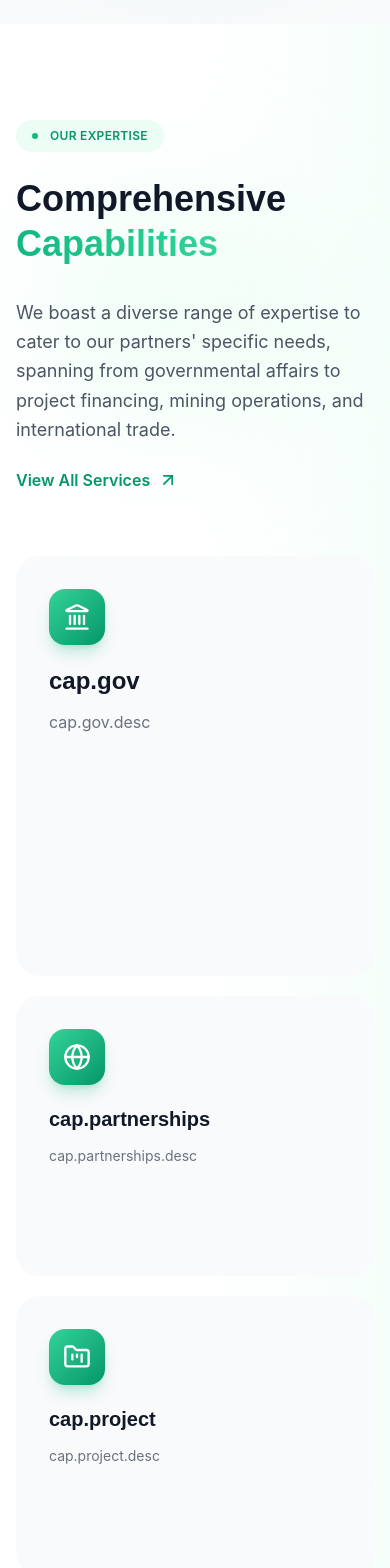
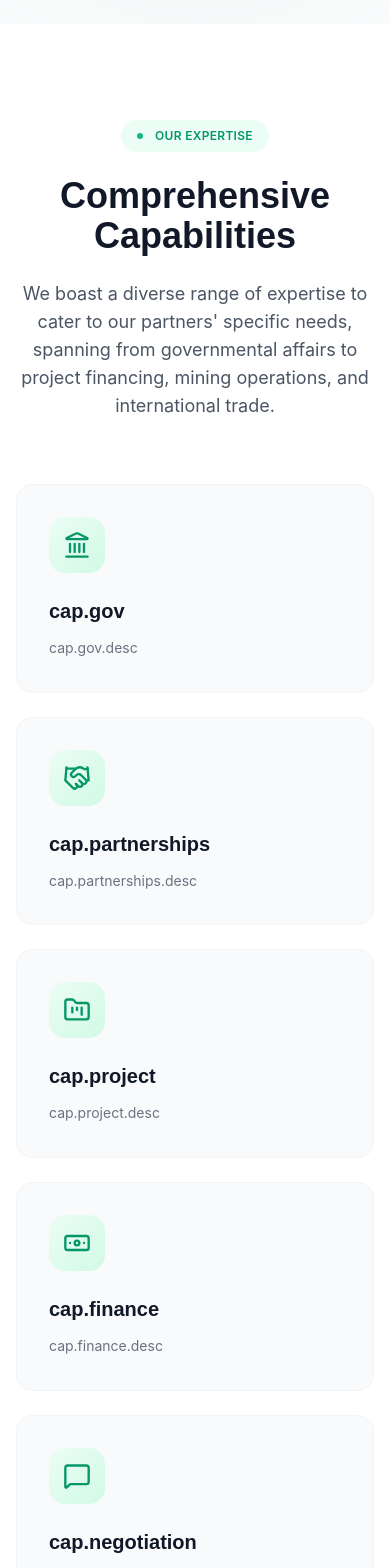
Before and after one commit to samwiseuggit/gdpconsults, a React (Vite) app: page / in a window 390 px wide. Shown: the part 3600-5168 px from the top of the page. Built offline with nearby package versions, Linux system fonts and the light colour scheme.

Commit message:
Add files via upload

```diff
--- /dev/null
+++ b/src/sections/CTASection.tsx
@@ -0,0 +1,43 @@
+import { Link } from 'react-router-dom';
+import { ArrowRight, Phone } from 'lucide-react';
+import { useLanguage } from '../contexts/LanguageContext';
+
+export default function CTASection() {
+  const { language } = useLanguage();
+
+  return (
+    <section className="py-24 lg:py-32 px-4 md:px-8 bg-gray-950 relative overflow-hidden">
+      {/* Background Elements */}
+      <div className="absolute top-0 right-0 w-96 h-96 bg-emerald-500/10 rounded-full blur-3xl" />
+      <div className="absolute bottom-0 left-0 w-64 h-64 bg-emerald-400/5 rounded-full blur-3xl" />
+
+      <div className="max-w-4xl mx-auto text-center relative">
+        <h2 className="font-heading text-4xl md:text-5xl lg:text-6xl font-bold text-white mb-6">
+          {language === 'fr' ? 'Prêt à Transformer ' : 'Ready to Transform '}
+          <span className="gradient-text">{language === 'fr' ? 'Votre Vision?' : 'Your Vision?'}</span>
+        </h2>
+        <p className="text-gray-400 text-lg md:text-xl mb-10 max-w-2xl mx-auto">
+          {language === 'fr'
+            ? 'Discutons de la façon dont GPD Consulting peut vous aider à atteindre vos objectifs de développement.'
+            : 'Let\'s discuss how GPD Consulting can help you achieve your development goals.'}
+        </p>
+        <div className="flex flex-col sm:flex-row gap-4 justify-center">
+          <Link
+            to="/contact"
+            className="inline-flex items-center justify-center gap-3 px-8 py-4 bg-emerald-500 text-white font-semibold rounded-full hover:bg-emerald-600 transition-colors group"
+          >
+            {language === 'fr' ? 'Démarrer un Projet' : 'Start Your Project'}
+            <ArrowRight className="w-5 h-5 transition-transform group-hover:translate-x-1" />
+          </Link>
+          <a
+            href="tel:+14166175638"
+            className="inline-flex items-center justify-center gap-3 px-8 py-4 border border-white/20 text-white font-semibold rounded-full hover:bg-white/10 transition-colors"
+          >
+            <Phone className="w-5 h-5" />
+            {language === 'fr' ? 'Nous Appeler' : 'Call Us'}
+          </a>
+        </div>
+      </div>
+    </section>
+  );
+}
--- a/src/sections/CapabilitiesSection.tsx
+++ b/src/sections/CapabilitiesSection.tsx
@@ -2,66 +2,21 @@ import { useRef, useLayoutEffect } from 'react';
 import { gsap } from 'gsap';
 import { ScrollTrigger } from 'gsap/ScrollTrigger';
 import { Link } from 'react-router-dom';
-import { ArrowUpRight, Landmark, Globe, FolderKanban, Banknote, FileSignature, Ruler, Leaf, TrendingUp, Plane } from 'lucide-react';
+import { ArrowUpRight, Landmark, Handshake, FolderKanban, Banknote, MessageSquare, Building2, Leaf, TrendingUp, Plane } from 'lucide-react';
 import { useLanguage } from '../contexts/LanguageContext';
 
 gsap.registerPlugin(ScrollTrigger);
 
 const capabilities = [
-  {
-    icon: Landmark,
-    titleKey: 'cap.gov',
-    descKey: 'cap.gov.desc',
-    size: 'large'
-  },
-  {
-    icon: Globe,
-    titleKey: 'cap.partnerships',
-    descKey: 'cap.partnerships.desc',
-    size: 'small'
-  },
-  {
-    icon: FolderKanban,
-    titleKey: 'cap.project',
-    descKey: 'cap.project.desc',
-    size: 'small'
-  },
-  {
-    icon: Banknote,
-    titleKey: 'cap.finance',
-    descKey: 'cap.finance.desc',
-    size: 'large'
-  },
-  {
-    icon: FileSignature,
-    titleKey: 'cap.negotiation',
-    descKey: 'cap.negotiation.desc',
-    size: 'small'
-  },
-  {
-    icon: Ruler,
-    titleKey: 'cap.engineering',
-    descKey: 'cap.engineering.desc',
-    size: 'small'
-  },
-  {
-    icon: Leaf,
-    titleKey: 'cap.green',
-    descKey: 'cap.green.desc',
-    size: 'large'
-  },
-  {
-    icon: TrendingUp,
-    titleKey: 'cap.lobbying',
-    descKey: 'cap.lobbying.desc',
-    size: 'small'
-  },
-  {
-    icon: Plane,
-    titleKey: 'cap.aviation',
-    descKey: 'cap.aviation.desc',
-    size: 'small'
-  },
+  { icon: Landmark, titleKey: 'cap.gov', descKey: 'cap.gov.desc', link: '/services/governmental-affairs' },
+  { icon: Handshake, titleKey: 'cap.partnerships', descKey: 'cap.partnerships.desc', link: '/services/international-partnerships' },
+  { icon: FolderKanban, titleKey: 'cap.project', descKey: 'cap.project.desc', link: '/services/project-development' },
+  { icon: Banknote, titleKey: 'cap.finance', descKey: 'cap.finance.desc', link: '/services/project-finance' },
+  { icon: MessageSquare, titleKey: 'cap.negotiation', descKey: 'cap.negotiation.desc', link: '/services/negotiation' },
+  { icon: Building2, titleKey: 'cap.engineering', descKey: 'cap.engineering.desc', link: '/services/architecture-engineering' },
+  { icon: Leaf, titleKey: 'cap.green', descKey: 'cap.green.desc', link: '/services/green-technology' },
+  { icon: TrendingUp, titleKey: 'cap.lobbying', descKey: 'cap.lobbying.desc', link: '/services/economic-lobbying' },
+  { icon: Plane, titleKey: 'cap.aviation', descKey: 'cap.aviation.desc', link: '/services/aviation-industry' },
 ];
 
 export default function CapabilitiesSection() {
@@ -70,42 +25,20 @@ export default function CapabilitiesSection() {
 
   useLayoutEffect(() => {
     const ctx = gsap.context(() => {
-      // Section header animation
-      gsap.fromTo('.cap-header > *',
+      gsap.fromTo('.capability-card',
         { y: 50, opacity: 0 },
         {
           y: 0,
           opacity: 1,
-          stagger: 0.1,
-          duration: 0.8,
+          stagger: 0.08,
+          duration: 0.6,
           ease: 'power3.out',
           scrollTrigger: {
-            trigger: '.cap-header',
+            trigger: '.capabilities-grid',
             start: 'top 85%',
           }
         }
       );
-
-      // Bento grid cards animation
-      gsap.fromTo('.bento-card',
-        { y: 60, opacity: 0, scale: 0.95 },
-        {
-          y: 0,
-          opacity: 1,
-          scale: 1,
-          stagger: {
-            amount: 0.8,
-            from: 'random'
-          },
-          duration: 0.7,
-          ease: 'power3.out',
-          scrollTrigger: {
-            trigger: '.bento-grid',
-            start: 'top 80%',
-          }
-        }
-      );
-
     }, sectionRef);
 
     return () => ctx.revert();
@@ -113,77 +46,52 @@ export default function CapabilitiesSection() {
 
   return (
     <section ref={sectionRef} className="py-24 lg:py-32 px-4 md:px-8 bg-white relative overflow-hidden">
-      {/* Background Decoration */}
-      <div className="absolute top-0 right-0 w-1/2 h-full bg-gradient-to-l from-emerald-50/50 to-transparent" />
-      <div className="absolute top-40 left-10 w-64 h-64 bg-emerald-100/30 rounded-full blur-3xl" />
-
       <div className="max-w-7xl mx-auto relative">
         {/* Section Header */}
-        <div className="cap-header flex flex-col lg:flex-row lg:items-end lg:justify-between gap-8 mb-16">
-          <div className="max-w-2xl">
+        <div className="text-center mb-16">
           <div className="inline-flex items-center gap-3 px-4 py-2 bg-emerald-50 rounded-full mb-6">
             <div className="w-1.5 h-1.5 bg-emerald-500 rounded-full" />
             <span className="text-emerald-600 text-xs font-semibold tracking-wide uppercase">{t('capabilities.tagline')}</span>
           </div>
-            <h2 className="font-heading text-4xl md:text-5xl lg:text-6xl font-bold text-gray-900 leading-tight">
-              {t('capabilities.title').split(' ')[0]}<br />
-              <span className="gradient-text">{t('capabilities.title').split(' ').slice(1).join(' ')}</span>
+          <h2 className="font-heading text-4xl md:text-5xl font-bold text-gray-900 mb-6">
+            {t('capabilities.title')}
           </h2>
-          </div>
-          <div className="lg:max-w-md">
-            <p className="text-gray-600 text-lg leading-relaxed mb-6">
+          <p className="text-gray-600 text-lg max-w-3xl mx-auto">
             {t('capabilities.description')}
           </p>
-            <Link
-              to="/services"
-              className="inline-flex items-center gap-2 text-emerald-600 font-semibold group"
-            >
-              {t('capabilities.cta')}
-              <ArrowUpRight className="w-5 h-5 transition-transform group-hover:translate-x-1 group-hover:-translate-y-1" />
-            </Link>
-          </div>
         </div>
 
-        {/* Bento Grid */}
-        <div className="bento-grid grid grid-cols-1 md:grid-cols-2 lg:grid-cols-4 gap-5">
+        {/* Capabilities Grid */}
+        <div className="capabilities-grid grid sm:grid-cols-2 lg:grid-cols-3 gap-6">
           {capabilities.map((cap, index) => (
             <Link
               key={index}
-              to="/services"
-              className={`bento-card group relative bg-gray-50 rounded-3xl p-8 transition-all duration-500 hover:bg-white hover:shadow-2xl hover:shadow-emerald-500/10 border border-transparent hover:border-emerald-100 cursor-pointer flex flex-col ${
-                cap.size === 'large' ? 'md:col-span-2 md:row-span-2 min-h-[420px]' : 'min-h-[280px]'
-              }`}
+              to={cap.link}
+              className="capability-card group bg-gray-50 rounded-2xl p-8 border border-gray-100 hover:border-emerald-200 hover:shadow-xl hover:shadow-emerald-500/5 transition-all duration-500"
             >
-              {/* Icon */}
-              <div className={`w-14 h-14 rounded-2xl bg-gradient-to-br from-emerald-400 to-emerald-600 flex items-center justify-center mb-5 transition-transform duration-500 group-hover:scale-110 group-hover:rotate-3 shadow-lg shadow-emerald-500/25 flex-shrink-0 ${
-                cap.size === 'large' ? 'lg:w-16 lg:h-16' : ''
-              }`}>
-                <cap.icon className="w-7 h-7 text-white" />
+              <div className="w-14 h-14 rounded-2xl bg-gradient-to-br from-emerald-50 to-emerald-100 flex items-center justify-center mb-6 transition-all duration-500 group-hover:scale-110 group-hover:from-emerald-400 group-hover:to-emerald-600">
+                <cap.icon className="w-7 h-7 text-emerald-600 group-hover:text-white transition-colors" />
+              </div>
+              <h3 className="font-heading text-xl font-bold text-gray-900 mb-3 group-hover:text-emerald-600 transition-colors flex items-center gap-2">
+                {t(cap.titleKey)}
+                <ArrowUpRight className="w-4 h-4 opacity-0 group-hover:opacity-100 transition-opacity" />
+              </h3>
+              <p className="text-gray-500 text-sm leading-relaxed">
+                {t(cap.descKey)}
+              </p>
+            </Link>
+          ))}
         </div>
 
-              {/* Content */}
-              <div className="flex-grow">
-                <h3 className={`font-heading font-bold text-gray-900 mb-3 transition-colors group-hover:text-emerald-600 ${
-                  cap.size === 'large' ? 'text-2xl lg:text-3xl' : 'text-xl'
-                }`}>
-                  {t(cap.titleKey)}
-                </h3>
-                <p className={`text-gray-500 leading-relaxed ${
-                  cap.size === 'large' ? 'text-base lg:text-lg max-w-md' : 'text-sm'
-                }`}>
-                  {t(cap.descKey)}
-                </p>
-              </div>
-
-              {/* Hover Arrow */}
-              <div className="absolute bottom-6 right-6 w-10 h-10 rounded-full bg-emerald-100 flex items-center justify-center opacity-0 translate-y-4 transition-all duration-300 group-hover:opacity-100 group-hover:translate-y-0">
-                <ArrowUpRight className="w-5 h-5 text-emerald-600" />
-              </div>
-
-              {/* Gradient Border on Hover */}
-              <div className="absolute inset-0 rounded-3xl bg-gradient-to-br from-emerald-400/20 to-emerald-600/20 opacity-0 group-hover:opacity-100 transition-opacity duration-500 -z-10 blur-xl" />
+        {/* CTA */}
+        <div className="text-center mt-12">
+          <Link
+            to="/services"
+            className="inline-flex items-center gap-2 text-emerald-600 font-semibold hover:text-emerald-700 transition-colors"
+          >
+            {t('capabilities.cta')}
+            <ArrowUpRight className="w-5 h-5" />
           </Link>
-          ))}
         </div>
       </div>
     </section>
```
Also changed, not shown: src/sections/ProjectsSection.tsx (added, +142 -0 lines), src/sections/TestimonialsSection.tsx (+8 -12 lines). Lines whose indentation alone changed are shown as unchanged.
